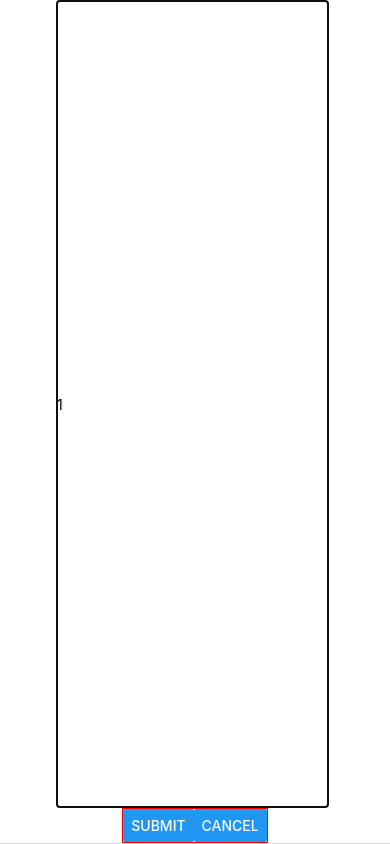
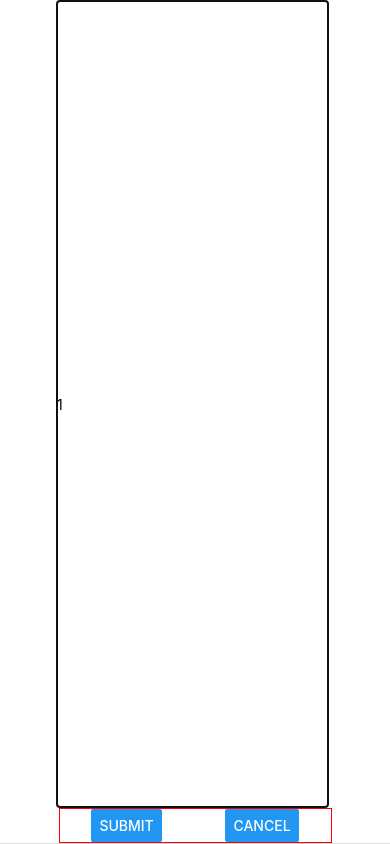
Before and after one commit to BKazimy/NotifierApp, a React Native app: screen / in a window 390 px wide. Built offline with nearby package versions, Linux system fonts and the light colour scheme.

Commit message:
Oct 30, 2024, 12:49 AM

```diff
--- a/components/todoInput.js
+++ b/components/todoInput.js
@@ -62,7 +62,7 @@ const styles = StyleSheet.create({
     borderWidth: 1,
     borderColor: '#ccc',
     width: '100%',
-    height: 15,
+    height: 40,
     marginRight: 5,
     flex: 1,
 
@@ -75,10 +75,10 @@ const styles = StyleSheet.create({
 
   buttonContainer: {
     flexDirection: 'row',
-    // justifyContent: 'space-around',
+    justifyContent: 'space-around',
     // alignItems: 'flex-start',
 
-    // width: '100%',
+    width: '100%',
     // flex: 1,
 
     borderWidth: 1,
```
